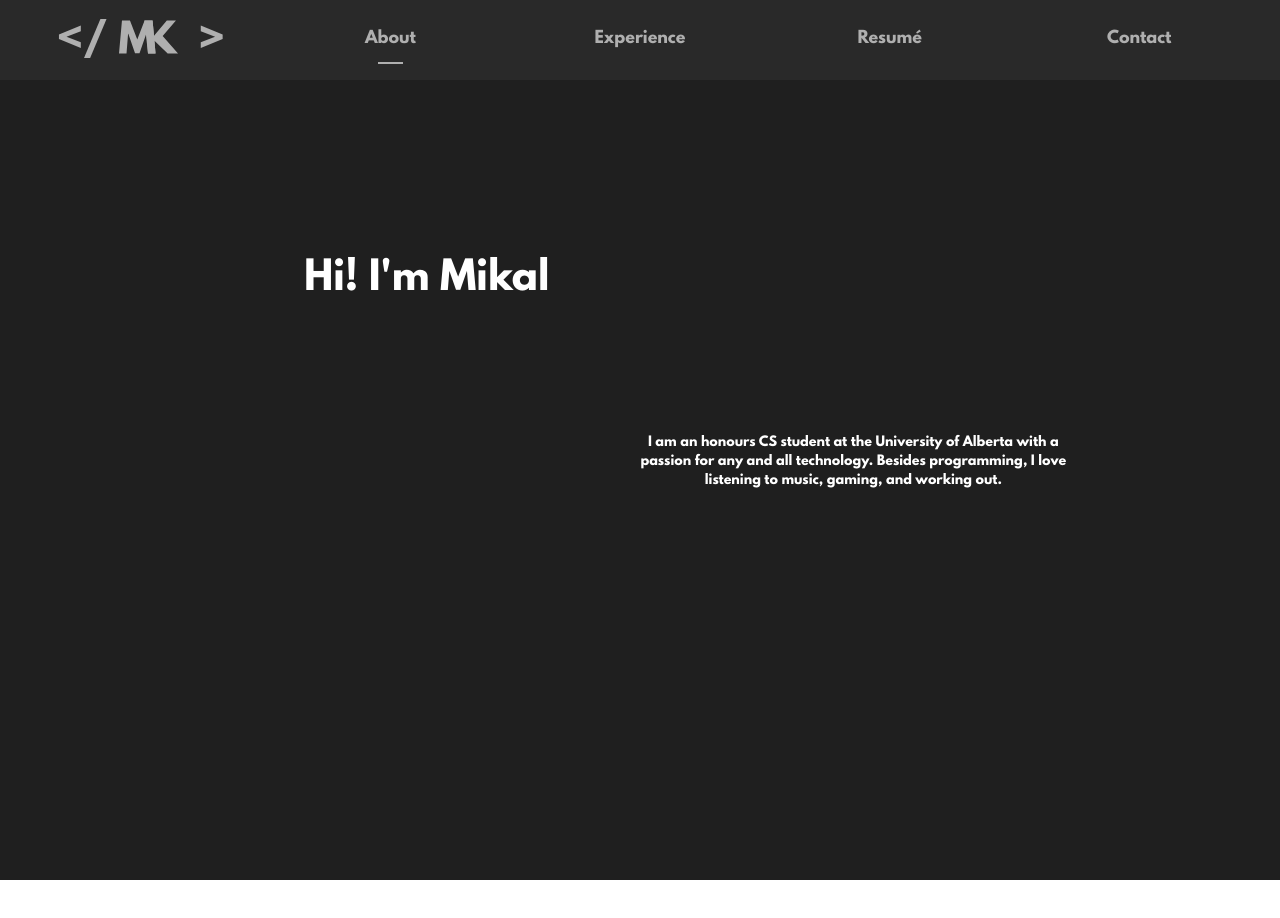
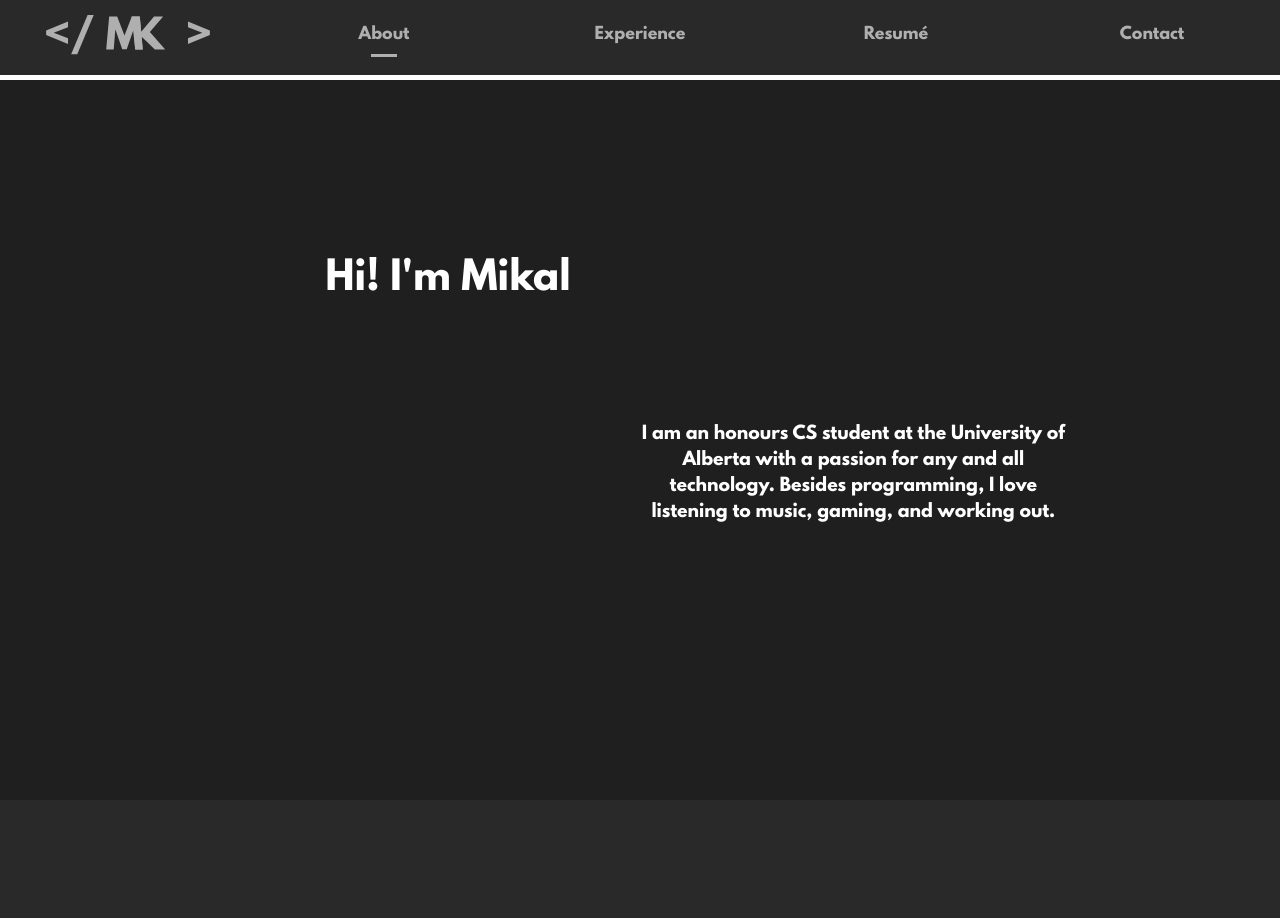
Before and after one commit to MrJacobEisner/MikalsPortfolio, a React (Create React App) app: page / in a window 1280 px wide. Shown: the top 918 px of the page. Before the commit the page ends 880 px from the top, so only its background shows below. Built offline with nearby package versions, Linux system fonts and the light colour scheme.

Commit message:
WIP removing bootstrap

```diff
--- a/src/App.scss
+++ b/src/App.scss
@@ -11,7 +11,7 @@
   body {
     color: white;
     font-family: "LeagueSpartan";
-    font-size: $small-font;
+    font-size: calc(11px + $small-font);
 
   }
 
@@ -36,18 +36,22 @@
 
 
 .nav-bar {
+    height: 75px;
+    padding: 0;
     grid-row: 1;
-    padding: 30%;
+    // padding: 30%;
     float: left;
     resize: none;
     display: grid;
     grid-template-columns: repeat(5, 1fr);
-    grid-template-rows: 95% 5%;
+    grid-template-rows: 70px 5px;
     background-color: $light-grey;
+    // margin: 0;
     align-items: center;
+    justify-content: center;
     // min-height: 75px;
-    min-height: 10vh;
-    height: 10vh;
+    // min-height: 10vh;
+    // height: 10vh;
 }
 
 .nav-item {
@@ -58,6 +62,7 @@
     transition: $hover-fade-time;
     margin-left: auto;
     margin-right: auto;
+    text-decoration: none;
 }
 
 
@@ -75,11 +80,12 @@
     opacity: 100%;
     width: 10%;
     background-color: $font-grey;
-    height: 100%;
+    height: 3px;
     grid-column-start: 2;
     grid-column-end: 3;
     grid-row: 2;
     transition: calc($hover-fade-time);
+    margin-bottom: 50px;
 
   }
 
@@ -87,7 +93,7 @@
     // float: none;
     text-align: center;
     margin-top: 20%;
-    // margin-left: 10%;
+    margin-left: 5%;
     // margin-left: auto;
     grid-column-start: 1;
     grid-column-end: 3;
@@ -117,3 +123,11 @@
     // text-align: center;
     margin-left: 25%;
 }
+
+footer {
+    background-color: $light-grey;
+    display: grid;
+    grid-template-columns: repeat(3, 1fr);
+    grid-template-rows: 8fr 2fr;
+    height: 150px;
+}
--- a/src/App.tsx
+++ b/src/App.tsx
@@ -1,4 +1,5 @@
-import { ReactComponent as Logo } from "./logo.svg";
+import { ReactComponent as Logo } from "./images/logo.svg";
+import githubLogo from "./images/github-logo.png";
 import "./globals.ts";
 import "./App.scss";
 // import variables from "./variables.module.scss";
@@ -12,20 +13,20 @@ function App() {
 
     return (
         <div className="App">
-            <div className="nav-bar shadow-lg mb-5 p-3">
+            <div className="nav-bar">
                 <Logo className="logo" />
-                <div className="nav-item white-highlight" onClick={() => animations.moveIndicator(1)}>
+                <a className="nav-item white-highlight" onClick={() => animations.moveIndicator(1)}>
                     About
-                </div>
-                <div className="nav-item white-highlight" onClick={() => animations.moveIndicator(2)}>
+                </a>
+                <a className="nav-item white-highlight" onClick={() => animations.moveIndicator(2)}>
                     Experience
-                </div>
-                <div className="nav-item white-highlight" onClick={() => animations.moveIndicator(3)}>
+                </a>
+                <a className="nav-item white-highlight" onClick={() => animations.moveIndicator(3)}>
                     Resumé
-                </div>
-                <div className="nav-item white-highlight" onClick={() => animations.moveIndicator(4)}>
+                </a>
+                <a className="nav-item white-highlight" onClick={() => animations.moveIndicator(4)}>
                     Contact
-                </div>
+                </a>
                 <hr id="indicator" className="nav-item white-highlight"></hr>
             </div>
             <main id="mainBody">
@@ -39,6 +40,8 @@ function App() {
                     programming, I love listening to music, gaming, and working out.
                 </p>
             </main>
+            <footer></footer>
+            {/* <img src={githubLogo} alt="gihub" className="github-logo" /> */}
         </div>
     );
 }
--- a/src/animations.ts
+++ b/src/animations.ts
@@ -21,7 +21,7 @@ export function changeText() {
         [`echo '<p>`, `</p>';`],
         [`print("`, `")`],
         [`MsgBox("`, `")`],
-        [`echo `, ``],
+        [`echo`, ``],
     ];
     let greeting_num: number = Math.floor(Math.random() * greetings.length);
     let greeting: string[] = greetings[greeting_num];
--- a/src/variables.scss
+++ b/src/variables.scss
@@ -8,7 +8,7 @@ $font-dark-grey:  rgb(81, 81, 81);
 // font sizes
 $medium-font: 1.25vw;
 $large-font: 3vw;
-$small-font: 1vw;
+$small-font: 0.5vw;
 
 // general
 $dark-grey: rgb(31, 31, 31);
```
Also changed, not shown: src/images/github-logo.png (added), src/images/logo.svg (renamed from src/logo.svg).
